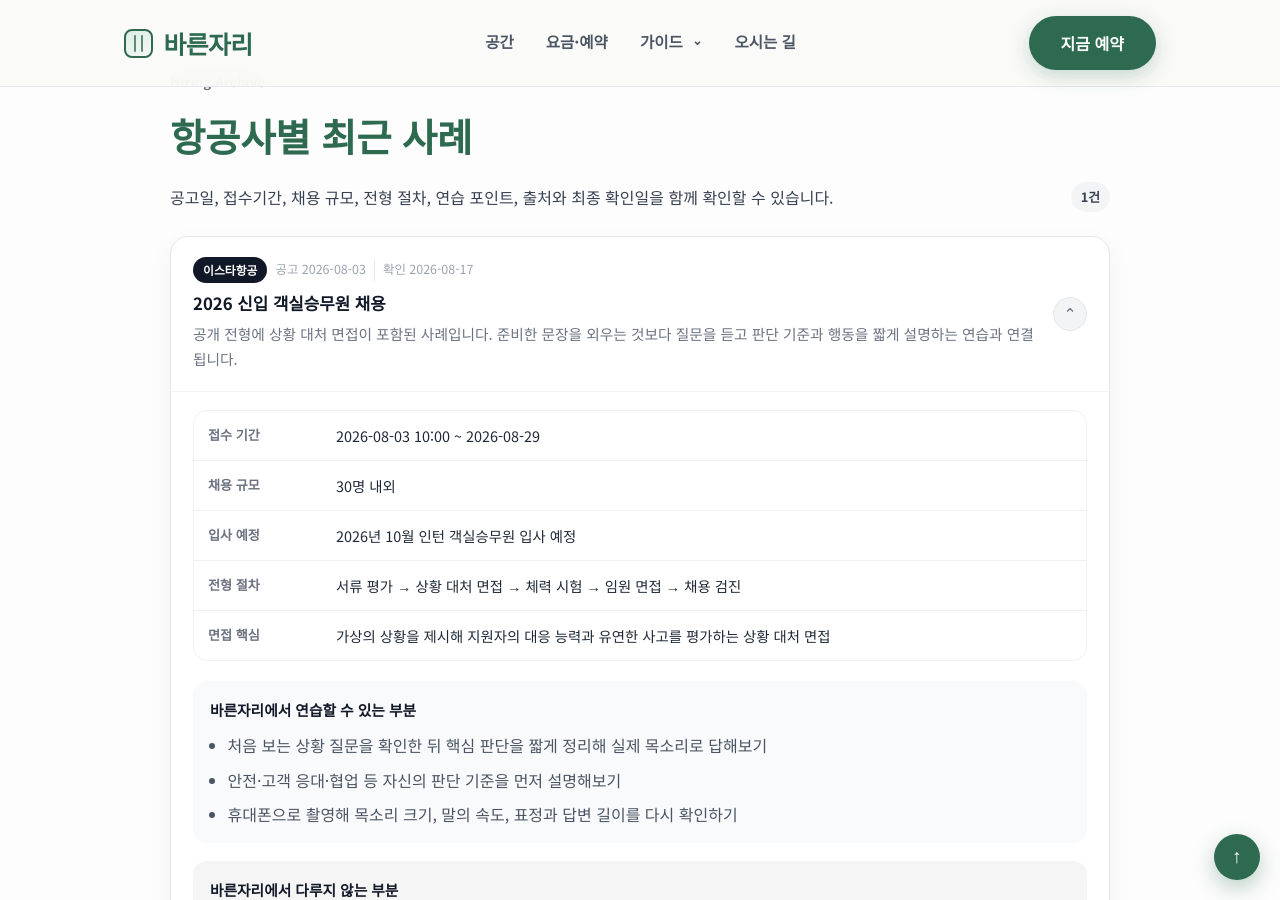
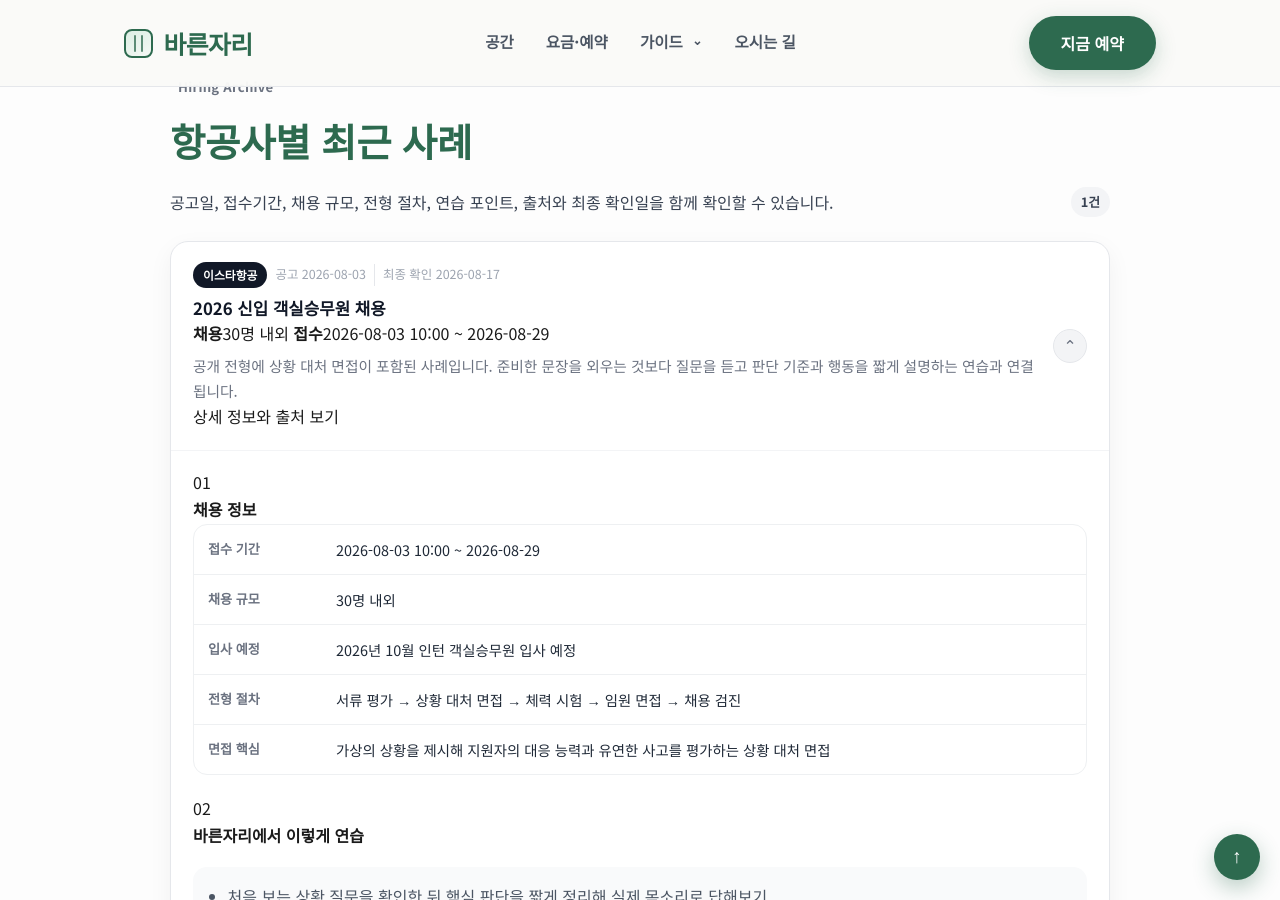
Before and after one commit to bareunspace/blog, a Jekyll site: the page built from cabin-crew-hiring-cases.html, in a window 1280 px wide and 900 px high, scrolled down 668 px. Built offline with Jekyll 4.4.1, drawn with Linux system fonts in a browser that asks for light colours; some of the changed text lies outside the part shown.

Commit message:
전체 사례 아카이브 카드 UI 고도화

```diff
--- a/cabin-crew-hiring-cases.html
+++ b/cabin-crew-hiring-cases.html
@@ -21,13 +21,13 @@
 
   {% include breadcrumb.html %}
 
-  <section id="cases">
+  <section id="cases" class="case-archive-section">
     <div class="section-inner case-archive-shell">
       {% assign archive = site.data.case_archives.cabin_crew %}
       {% assign all_cases = archive.cases | sort: 'date' | reverse %}
       <div class="case-archive-head">
         <div class="case-archive-head-copy">
-          <p class="case-archive-eyebrow">Hiring Archive</p>
+          <p class="case-archive-eyebrow"><span></span>Hiring Archive</p>
           <h2 class="section-title">항공사별 최근 사례</h2>
           <p class="section-desc">공고일, 접수기간, 채용 규모, 전형 절차, 연습 포인트, 출처와 최종 확인일을 함께 확인할 수 있습니다.</p>
         </div>
@@ -36,43 +36,69 @@
 
       <div class="case-archive-list">
         {% for case in all_cases %}
+        <article class="case-archive-card">
           <details class="case-archive-item" {% if forloop.first %}open{% endif %}>
             <summary>
               <div class="case-archive-title">
                 <div class="case-archive-meta">
                   <span class="case-archive-badge">{{ case.company }}</span>
                   <span class="case-archive-date">공고 {{ case.date }}</span>
-                {% if case.verified_at %}<span class="case-archive-verified">확인 {{ case.verified_at }}</span>{% endif %}
+                  {% if case.verified_at %}<span class="case-archive-verified">최종 확인 {{ case.verified_at }}</span>{% endif %}
                 </div>
                 <h3>{{ case.label }}</h3>
+                <div class="case-archive-quickfacts" aria-label="채용 핵심 정보">
+                  {% if case.hiring_size %}<span><b>채용</b>{{ case.hiring_size }}</span>{% endif %}
+                  {% if case.application_period %}<span><b>접수</b>{{ case.application_period }}</span>{% endif %}
+                </div>
                 <p class="case-archive-summary">{{ case.summary }}</p>
+                <span class="case-archive-open-label">상세 정보와 출처 보기</span>
               </div>
               <span class="case-archive-chevron" aria-hidden="true">⌄</span>
             </summary>
+
             <div class="case-archive-body">
               <div class="case-archive-body-inner">
+                <div class="case-archive-section-title"><span>01</span><h4>채용 정보</h4></div>
                 <dl class="case-archive-facts">
                   {% if case.application_period %}<div><dt>접수 기간</dt><dd>{{ case.application_period }}</dd></div>{% endif %}
                   {% if case.hiring_size %}<div><dt>채용 규모</dt><dd>{{ case.hiring_size }}</dd></div>{% endif %}
                   {% if case.expected_join %}<div><dt>입사 예정</dt><dd>{{ case.expected_join }}</dd></div>{% endif %}
-                {% if case.process %}<div><dt>전형 절차</dt><dd>{{ case.process }}</dd></div>{% endif %}
-                {% if case.interview_focus %}<div><dt>면접 핵심</dt><dd>{{ case.interview_focus }}</dd></div>{% endif %}
+                  {% if case.process %}<div class="case-archive-fact-wide"><dt>전형 절차</dt><dd>{{ case.process }}</dd></div>{% endif %}
+                  {% if case.interview_focus %}<div class="case-archive-fact-wide case-archive-focus"><dt>면접 핵심</dt><dd>{{ case.interview_focus }}</dd></div>{% endif %}
                 </dl>
 
-              {% if case.practice_points %}<div class="case-archive-block"><h4>바른자리에서 연습할 수 있는 부분</h4><ul>{% for item in case.practice_points %}<li>{{ item }}</li>{% endfor %}</ul></div>{% endif %}
-              {% if case.not_for_bareunjari %}<div class="case-archive-block case-archive-block-muted"><h4>바른자리에서 다루지 않는 부분</h4><ul>{% for item in case.not_for_bareunjari %}<li>{{ item }}</li>{% endfor %}</ul></div>{% endif %}
-              {% if case.notes %}<div class="case-archive-block"><h4>추가 확인사항</h4><ul>{% for item in case.notes %}<li>{{ item }}</li>{% endfor %}</ul></div>{% endif %}
+                {% if case.practice_points %}
+                <div class="case-archive-section-title"><span>02</span><h4>바른자리에서 이렇게 연습</h4></div>
+                <div class="case-archive-block case-archive-block-practice"><ul>{% for item in case.practice_points %}<li>{{ item }}</li>{% endfor %}</ul></div>
+                {% endif %}
 
-              <div class="case-archive-source">
-                <span>출처</span>
+                {% if case.not_for_bareunjari %}
+                <div class="case-archive-section-title"><span>03</span><h4>연결하지 않는 부분</h4></div>
+                <div class="case-archive-block case-archive-block-muted"><ul>{% for item in case.not_for_bareunjari %}<li>{{ item }}</li>{% endfor %}</ul></div>
+                {% endif %}
+
+                {% if case.notes %}
+                <div class="case-archive-section-title"><span>04</span><h4>추가 확인사항</h4></div>
+                <div class="case-archive-block case-archive-block-note"><ul>{% for item in case.notes %}<li>{{ item }}</li>{% endfor %}</ul></div>
+                {% endif %}
+
+                <div class="case-archive-source-card">
+                  <div class="case-archive-source-icon" aria-hidden="true">↗</div>
+                  <div class="case-archive-source-copy">
+                    <span class="case-archive-source-label">SOURCE · 원문 출처</span>
                     {% if case.source_url %}<a href="{{ case.source_url }}" target="_blank" rel="noopener noreferrer">{{ case.source_name }} · {{ case.source_title }}</a>{% else %}<strong>{{ case.source_name }}</strong>{% endif %}
-                {% if case.source_published_at %}<small>게시 {{ case.source_published_at }}</small>{% endif %}
+                    <div class="case-archive-source-meta">
+                      {% if case.source_published_at %}<span>게시 {{ case.source_published_at }}</span>{% endif %}
+                      {% if case.verified_at %}<span>최종 확인 {{ case.verified_at }}</span>{% endif %}
+                    </div>
+                  </div>
                 </div>
 
-              {% if case.related_url %}<div class="case-archive-actions"><a href="{{ case.related_url | relative_url }}">{{ case.related_label | default: '관련 가이드 보기' }}</a></div>{% endif %}
+                {% if case.related_url %}<div class="case-archive-actions"><a href="{{ case.related_url | relative_url }}">{{ case.related_label | default: '관련 가이드 보기' }} <span aria-hidden="true">→</span></a></div>{% endif %}
               </div>
             </div>
           </details>
+        </article>
         {% endfor %}
       </div>
       <p class="case-archive-note">채용 전형은 공고 시점과 항공사에 따라 달라질 수 있습니다. 각 사례의 출처와 최종 확인일을 함께 보고, 실제 지원 전에는 해당 항공사의 최신 공고를 반드시 다시 확인하세요.</p>
```
Also changed, not shown: other parts of cabin-crew-hiring-cases.html (+1 -1 lines). Lines whose indentation alone changed are shown as unchanged.
